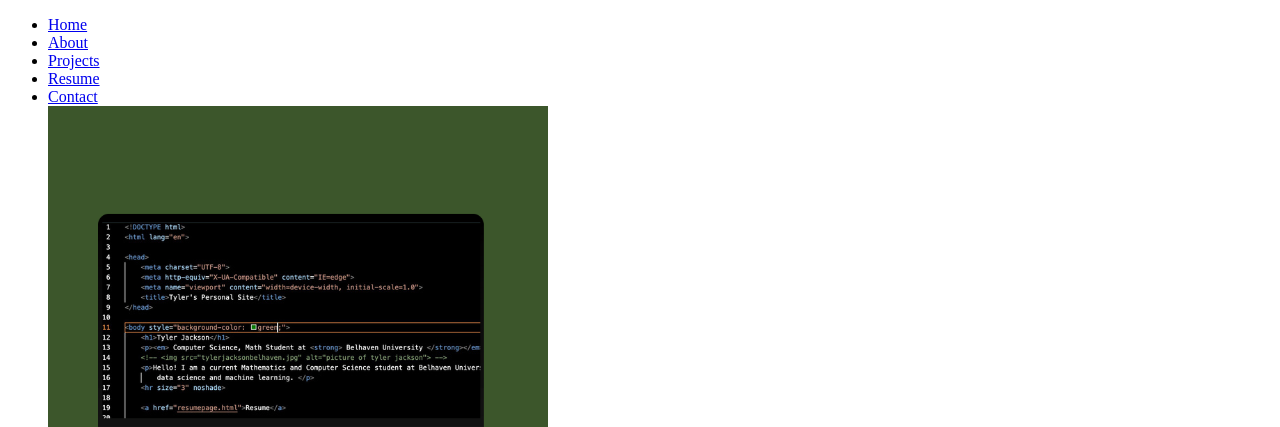
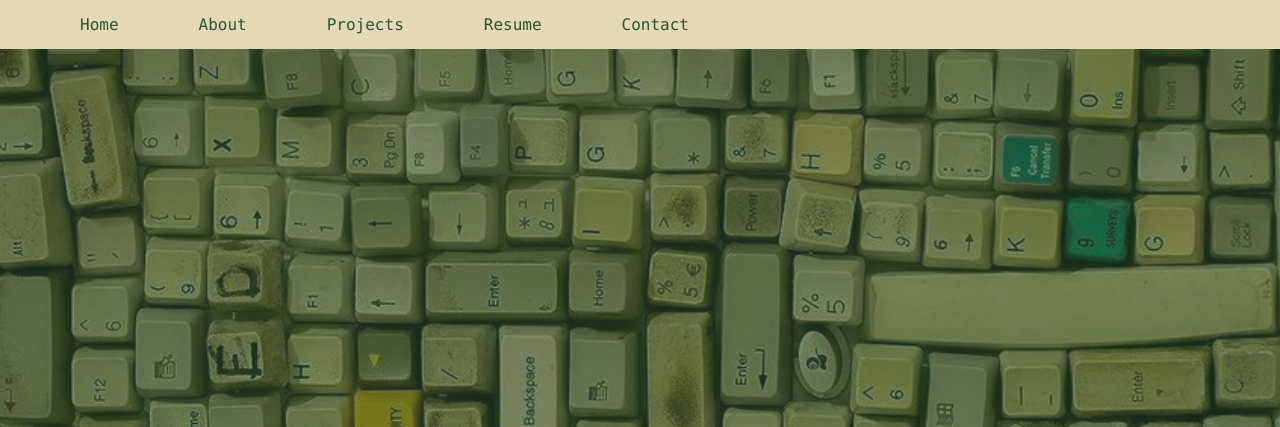
Before and after one commit to tylerjustinjackson/Portfolio, a plain HTML site: page index.html in a window 1280 px wide. Shown: the top 427 px of the page. Drawn offline with Linux system fonts and the light colour scheme.

Commit message:
Update index.html

```diff
--- a/index.html
+++ b/index.html
@@ -7,8 +7,8 @@
     <meta name="viewport" content="width=device-width, initial-scale=1.0">
     <title>Tyler Jackson</title>
 </head>
-<!-- <link rel="stylesheet" href="styles.css">
-<link rel="shortcut icon" type="image/x-icon" href="./favicon.ico?"> -->
+<link rel="stylesheet" href="styles.css">
+<link rel="shortcut icon" type="image/x-icon" href="./favicon.ico?">
 
 <body id="indexbody">
 
```
